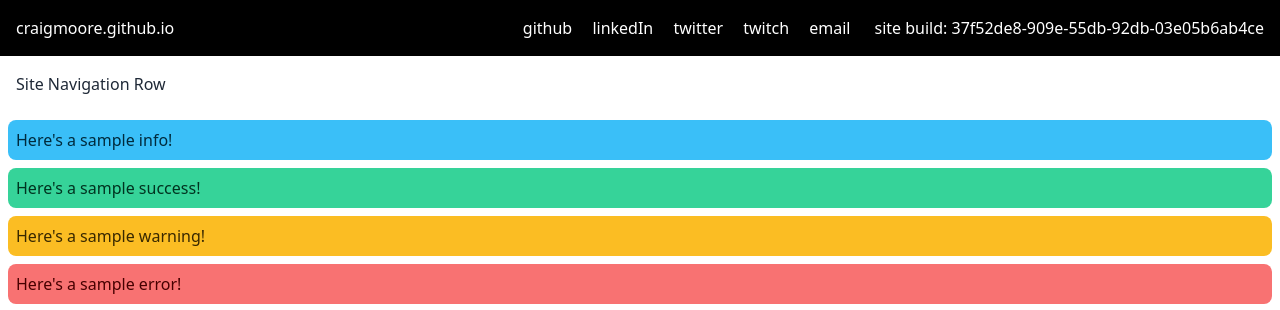
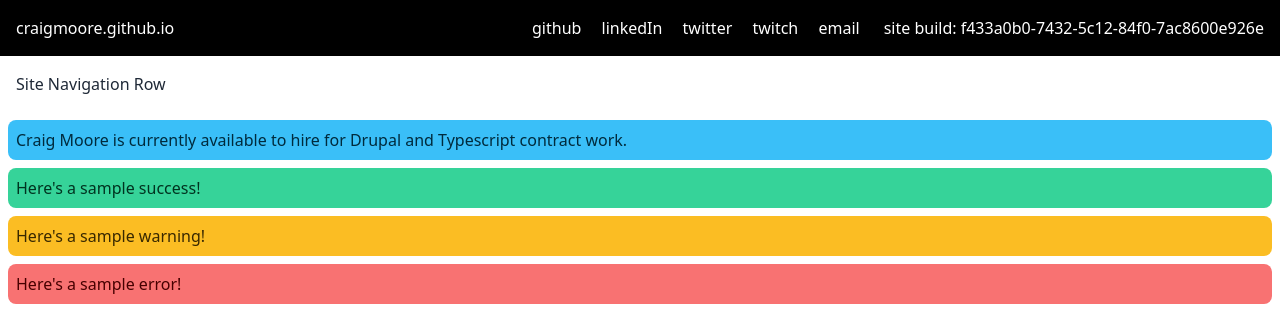
Before and after one commit to Craigmoore/craigmoore.github.io, a plain HTML site: page docs/index.html in a window 1280 px wide. Shown: the top 310 px of the page. Drawn offline with Linux system fonts and the light colour scheme.

Commit message:
f433a0b0-7432-5c12-84f0-7ac8600e926e

```diff
--- a/ansible/variables/site.yml
+++ b/ansible/variables/site.yml
@@ -20,7 +20,7 @@ navigate_row: "Site Navigation Row"
 footer: "Copyright © 2023"
 info:
   -
-    markup: "Here's a sample info!"
+    markup: "Craig Moore is <a href=\"https://www.linkedin.com/in/craigalexandermoore/\">currently available to hire</a> for Drupal and Typescript contract work."
 success:
   -
     markup: "Here's a sample success!"
--- a/docs/index.html
+++ b/docs/index.html
@@ -12,7 +12,7 @@
         <a href="http://craigmoore.github.io">craigmoore.github.io</a>
       </span>
       <span class="p-2 text-white inline-block float-right ">
-        site build: 37f52de8-909e-55db-92db-03e05b6ab4ce
+        site build: f433a0b0-7432-5c12-84f0-7ac8600e926e
       </span>
       <span class="p-2 text-white inline-block float-right ">
                   <a href="https://github.com/Craigmoore" class="p-2">github</a>
@@ -26,7 +26,7 @@
       <div class="p-2">Site Navigation Row</div>
     </div>
     <div class="grid p-2 gap-2">
-              <div class="btn-info p-2 rounded-lg">Here's a sample info!</div>
+              <div class="btn-info p-2 rounded-lg">Craig Moore is <a href="https://www.linkedin.com/in/craigalexandermoore/">currently available to hire</a> for Drupal and Typescript contract work.</div>
                     <div class="btn-success p-2 rounded-lg">Here's a sample success!</div>
                     <div class="btn-warning p-2 rounded-lg">Here's a sample warning!</div>
                     <div class="btn-error p-2 rounded-lg">Here's a sample error!</div>
```
Also changed, not shown: docs/test.html (+2 -2 lines).
